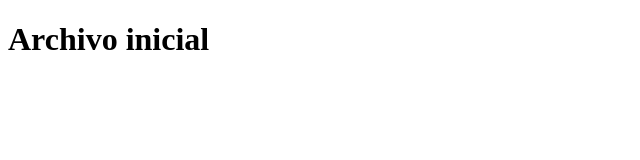
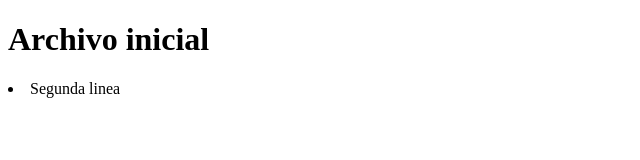
Before and after one commit to arqsam/Repositorio_practica2, a plain HTML site: page index.html in a window 1280 px wide. Shown: the whole page, without its empty margins (0-640 px from the left). Drawn offline with Linux system fonts and the light colour scheme.

Commit message:
Segunda linea

```diff
--- a/index.html
+++ b/index.html
@@ -8,5 +8,6 @@
 </head>
 <body>
     <h1>Archivo inicial</h1>
+    <li>Segunda linea</li>
 </body>
 </html>
```
